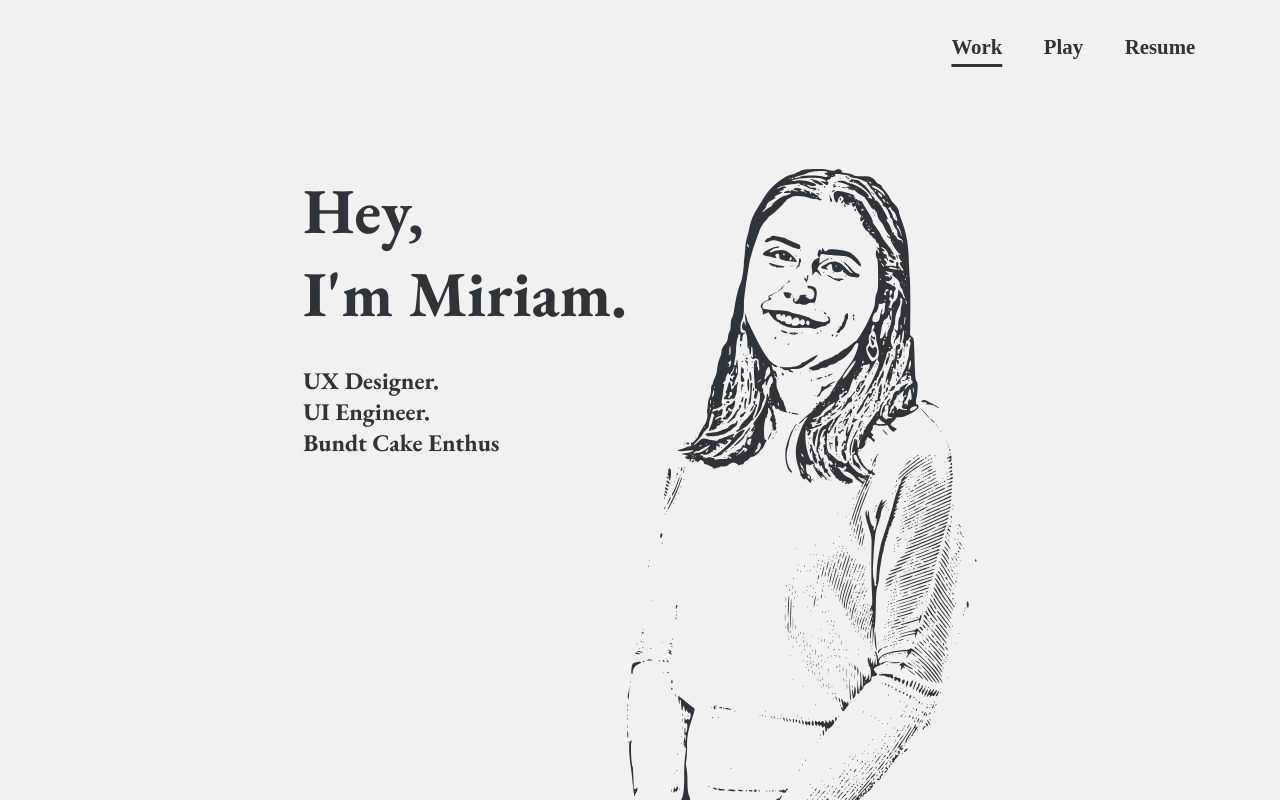
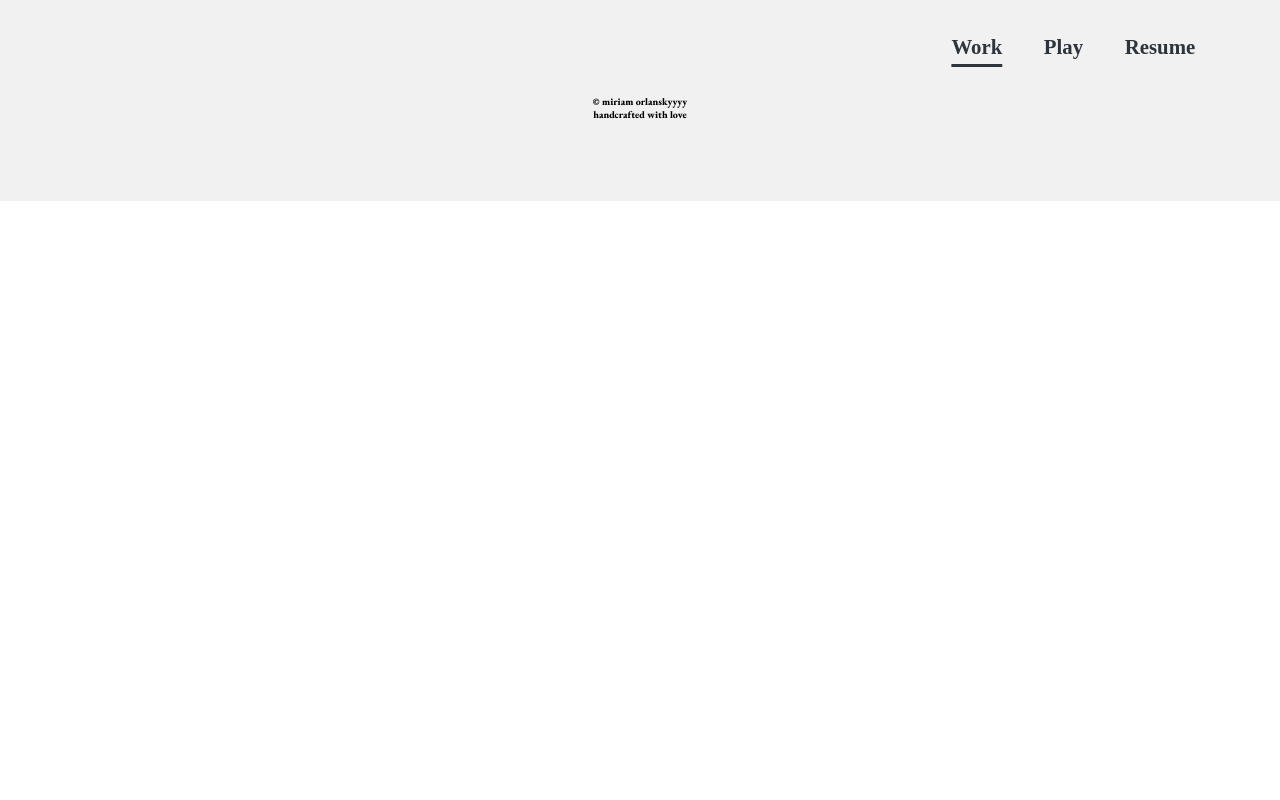
Before and after one commit to miriamOrlansky/design, a React (Create React App) app: page / in a window 1280 px wide. Shown: the top 800 px of the page. Built offline with nearby package versions, Linux system fonts and the light colour scheme.

Commit message:
homepage

```diff
--- a/src/App.js
+++ b/src/App.js
@@ -46,7 +46,7 @@
     </Nav>
 
 	<Routes>
-		<Route exact path='/' element={<Home />}  />
+		<Route exact path='/design' element={<Home />}  />
 		<Route path='/play' element={<Play/>} />
 		<Route path='/resume' element={<Resume/>} />
     <Route path='/notee' element={<Notee/>} />
```
